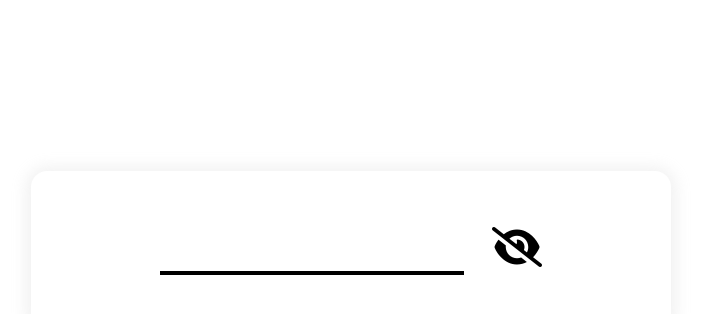
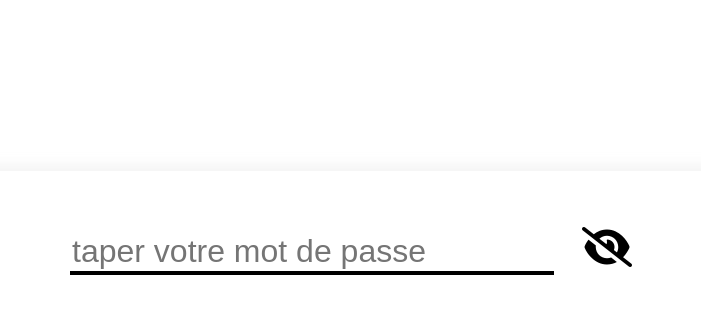
Before and after one commit to philippesanogo/afficher-password, a plain HTML site: page index.html in a window 1280 px wide. Shown: the part 116-430 px from the top of the page, without its empty margins (289-990 px from the left). Drawn offline with Linux system fonts and the light colour scheme.

Commit message:
ajout placeholder de input + ajout de style

```diff
--- a/index.html
+++ b/index.html
@@ -15,8 +15,8 @@
     <div id="app">
         <h1>Afficher/Masquer mot de passe</h1>
       <div class="conteneur">
-        <form>
-          <input v-bind:type="montrerCacher" name="mdp" id="mdp" />
+        <form method="POST" action="">
+          <input v-bind:type="montrerCacher" placeholder="taper votre mot de passe" />
           <i v-if="hide" @click="showMDP" class="fas fa-eye-slash"></i>
           <i v-if="show" @click="hideMDP" class="fas fa-eye"></i>
         </form>
--- a/style.css
+++ b/style.css
@@ -8,7 +8,7 @@
     font-size: 3rem;
 }
 .conteneur {
-    width: 40rem;
+    width: 50rem;
     height: 10rem;
     border-radius: 1rem;
     margin: 10rem auto;
@@ -28,7 +28,7 @@
 }
 
 .conteneur form input {
-    width: 300px;
+    width: 30rem;
     border: none;
     border-bottom: 4px solid #000;
     font-size: 2rem;
```
